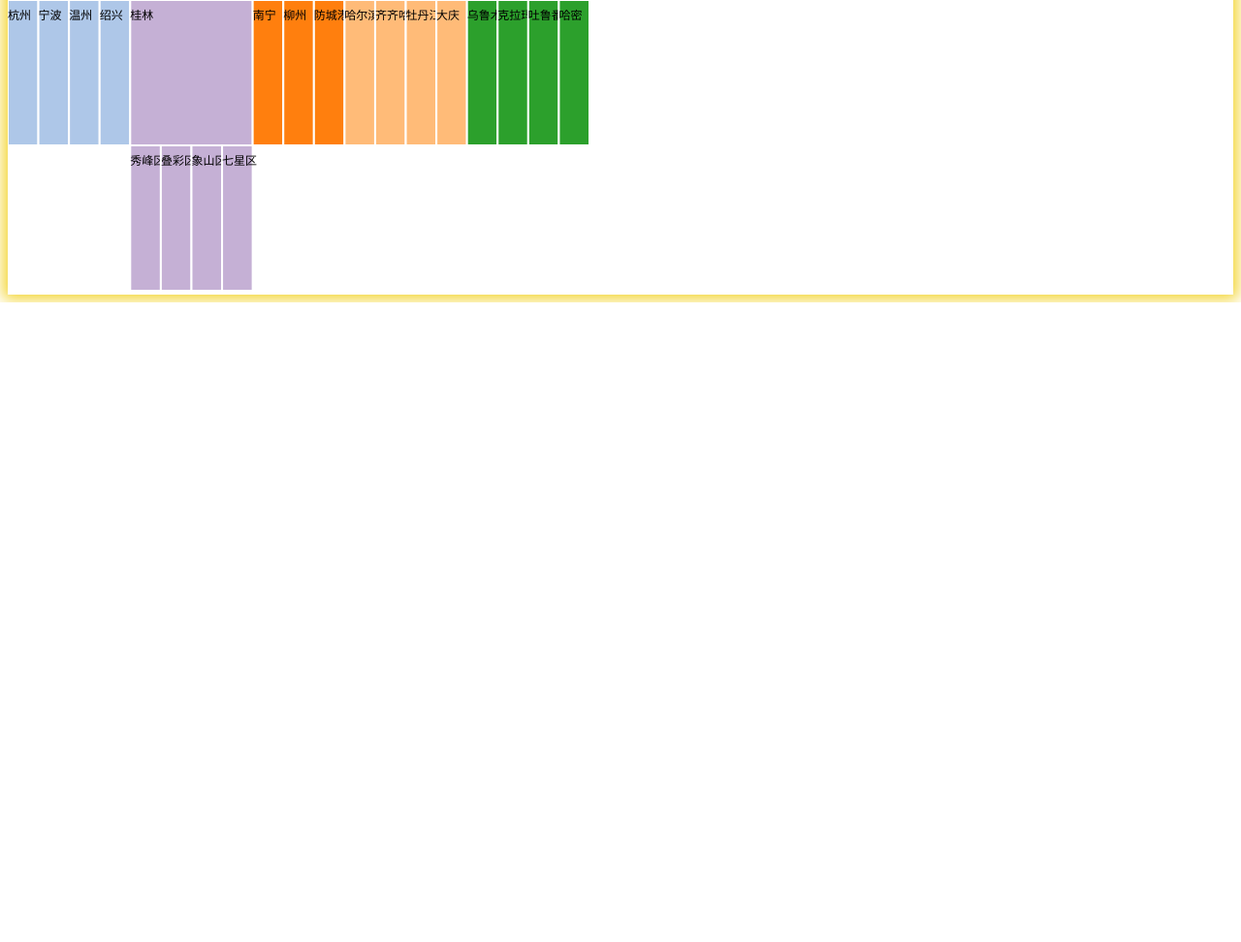
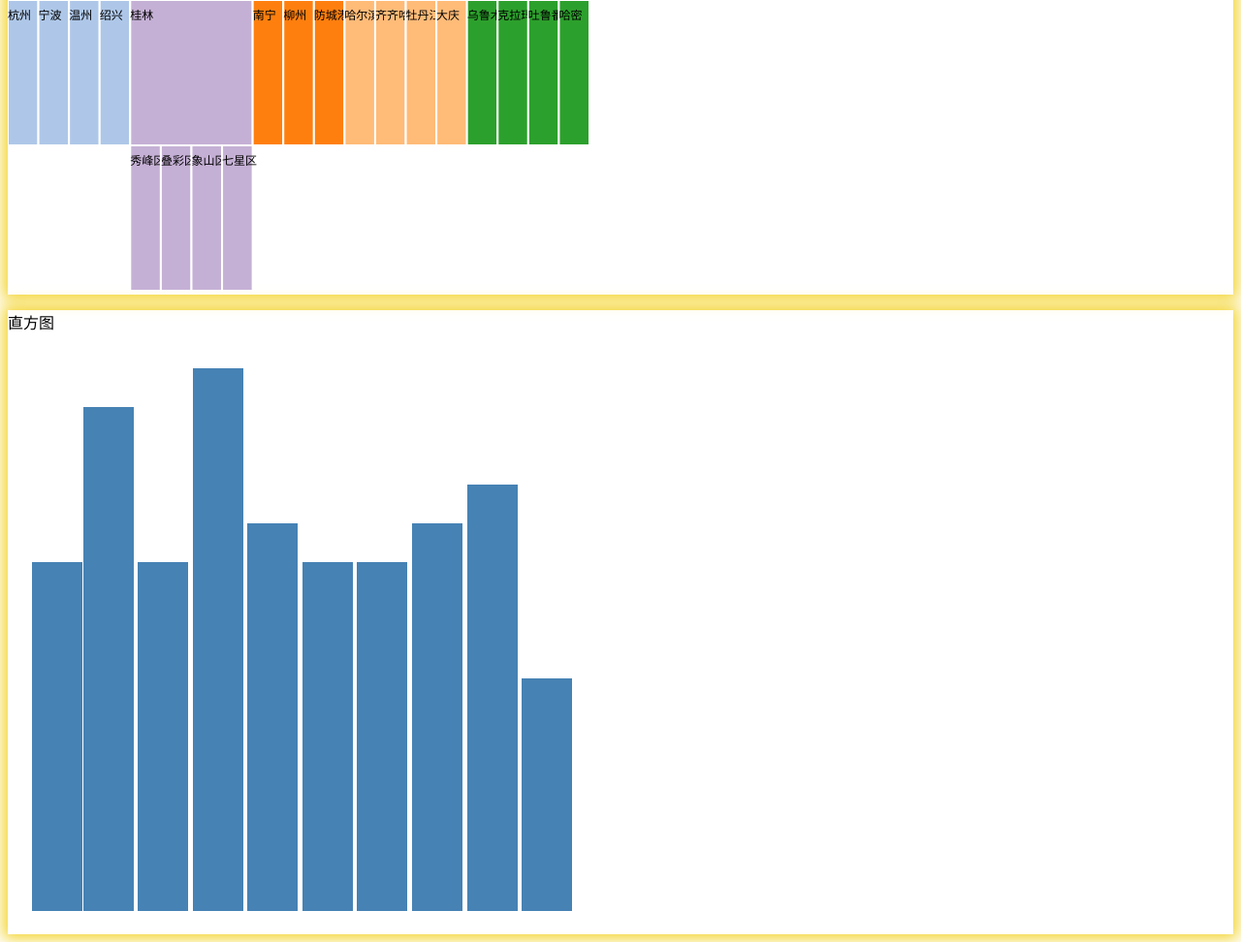
Before and after one commit to zpcalan/js-test, a website: page public/mytest/d3_test/index.html in a window 1280 px wide. Shown: the part 5889-6861 px from the top of the page at 97% size. Before the commit the page ends 6201 px from the top, so only its background shows below. Drawn offline with Linux system fonts and the light colour scheme.

Commit message:
添加了直方图 但是问题很多 需要今后深入探究

```diff
--- a/public/mytest/d3_test/index.html
+++ b/public/mytest/d3_test/index.html
@@ -88,6 +88,10 @@
 
 <div class="div partition">
     <p>分区图</p>
+</div>
+
+<div class="div histogram ">
+    <p>直方图</p>
 </div>
 <script src="/lib/jQuery.min.js"></script>
 <script src="/lib/d3.js"></script>
@@ -771,7 +775,6 @@
             //和前面的打包图不一样
             return d.children?0:1;
         }));
-        console.log(data_root.descendants())
         var g=d3.select('div.partition')
                 .append('svg')
                 .attr('width',width)
@@ -823,4 +826,54 @@
             .style('font-family','微软雅黑')
     })
 })();
+// 直方图
+(function () {
+    var height=width=600;
+    var data=[];
+    var random=d3.randomUniform(0,100);
+    for(i=0;i<100;i++){
+        data.push(random());
+    }
+    var margin={top:20,bottom:20,left:20,right:20};
+    var gWidth=width-margin.left-margin.right;
+    var gHeight=height-margin.top-margin.bottom;
+    var g=d3.select('div.histogram')
+            .append('svg')
+            .attr('width',width)
+            .attr('height',height)
+            .append('g')
+            .attr("transform", "translate(" + margin.left + "," + margin.top + ")");
+
+    var x=d3.scaleLinear()
+                .domain([0,99])
+                .rangeRound([0, gWidth])
+    //注意d3中函数调用的顺序，不能使用下面的语句，因为传入data后就会实例化，没有相应的各种配置函数了
+    //var histogram=d3.histogram()(data).thresholds(20);
+    var histogram=d3.histogram()
+                    // .domain(x.domain())
+                    // .thresholds(20)
+                    (data);
+    var y=d3.scaleLinear()
+                .domain([0,d3.max(histogram,function (d) {
+                    return d.length;
+                })])
+                .range([gHeight,0]);
+    console.log(histogram);
+    var rect=g.selectAll('rect')
+                .data(histogram)
+                .enter()
+                .append('rect')
+                .attr('x',function (d) {
+                    console.log(x(d.x0))
+                    return x(d.x0)+1;
+                })
+                .attr('y',function (d) {
+                    return y(d.length)
+                })
+                .attr('width', x(histogram[0].x1) - x(histogram[0].x0)-1)
+                .attr('height',function (d) {
+                    return gHeight-y(d.length);
+                })
+                .attr('fill','steelblue')
+})();
 </script>
```
Also changed, not shown: package.json (added, +23 -0 lines), public/mytest/node_test/node-buffer.js (added, +17 -0 lines), README.md, 1 other file.
